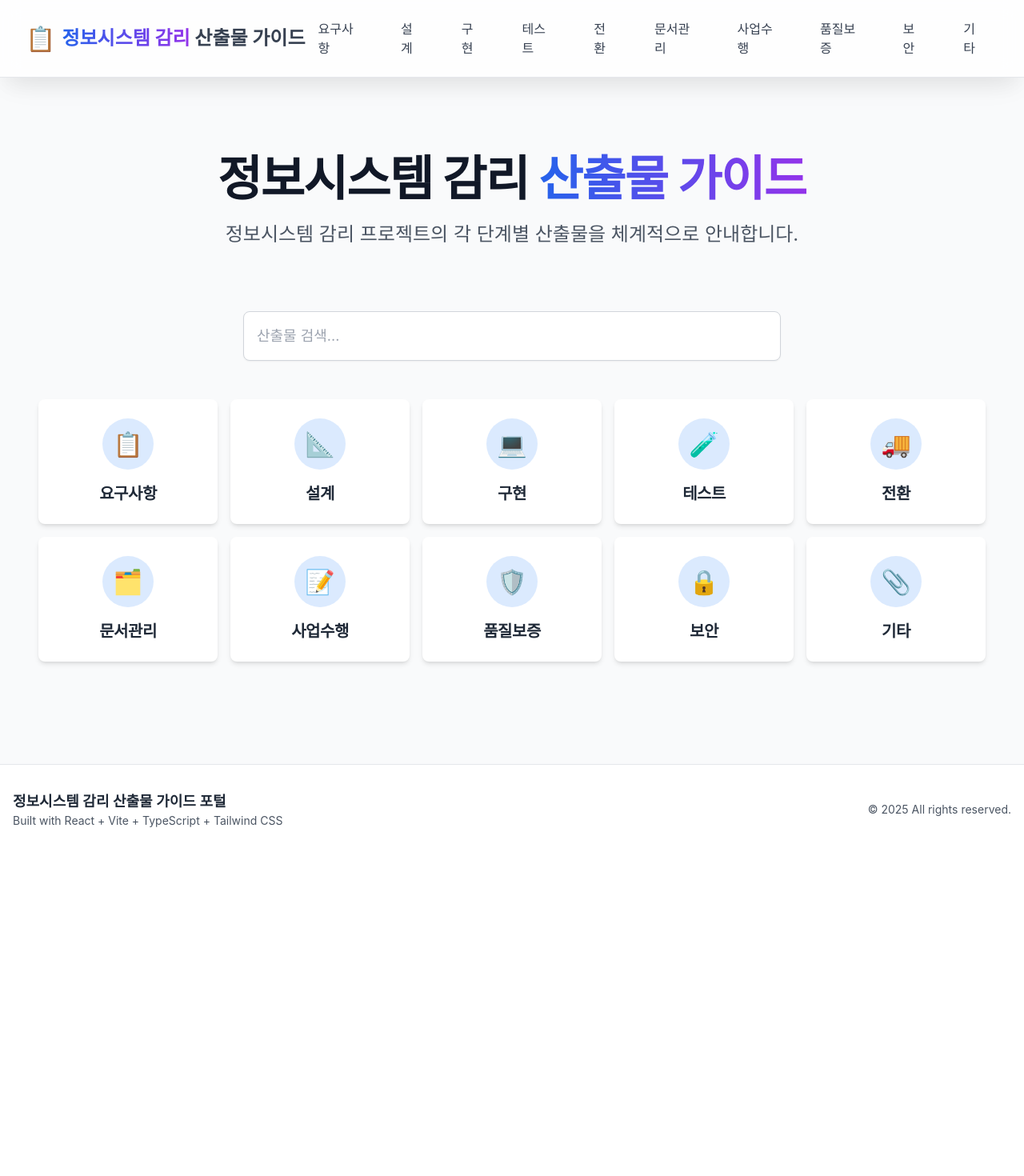
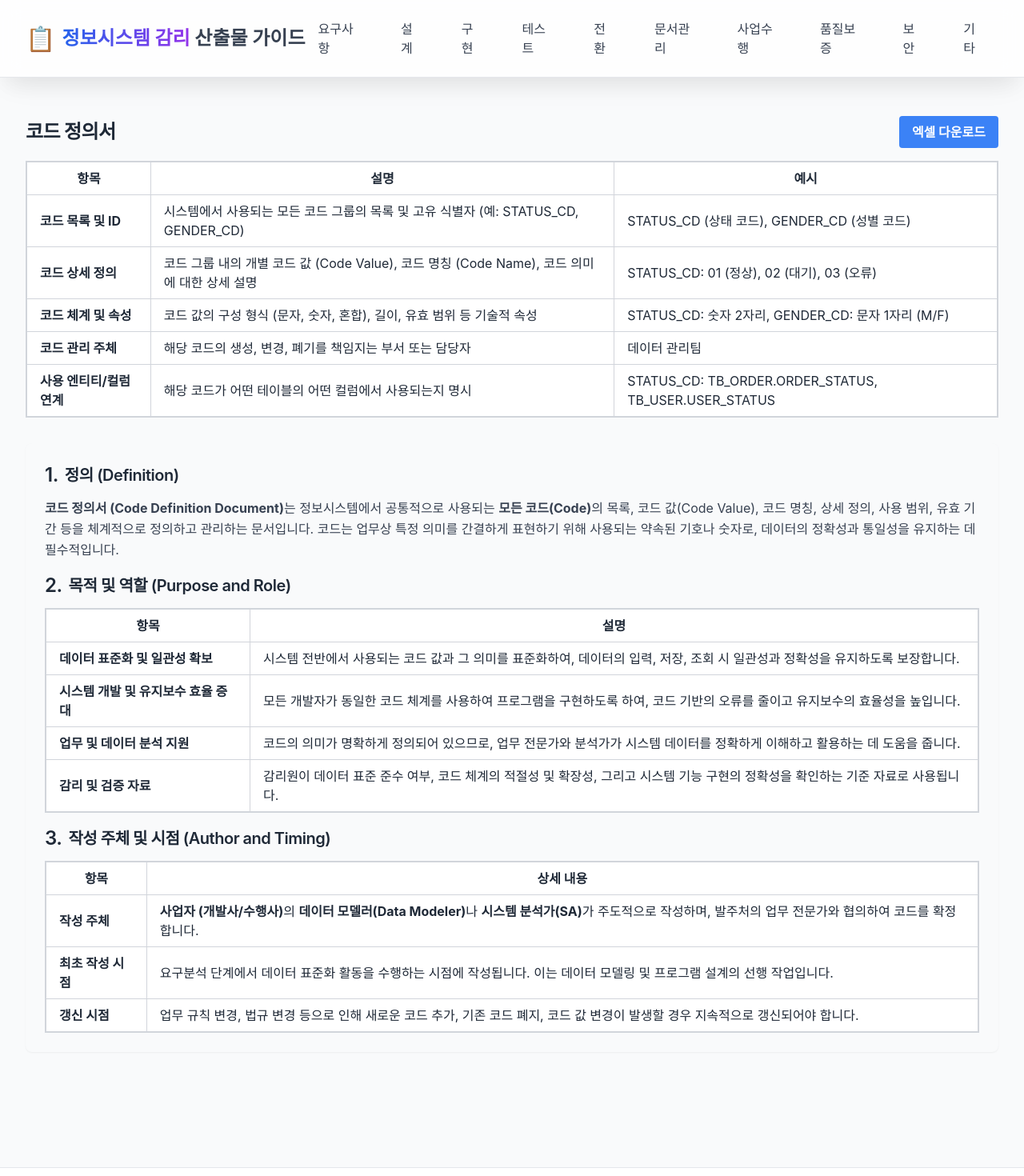
Before and after one commit to jeonck/deliverables-guide, a React (Vite) app: page /#/forms/code-definition-document in a window 1280 px wide. Before the commit this address led to /#/. Shown: the top 1470 px of the page at 80% size. Before the commit the page ends 1068 px from the top, so only its background shows below. Built offline with nearby package versions, Linux system fonts and the light colour scheme.

Commit message:
feat: add code definition document form and update links

```diff
--- a/src/App.tsx
+++ b/src/App.tsx
@@ -45,6 +45,7 @@ import BackupAndRecoveryPlan from './pages/forms/BackupAndRecoveryPlan';
 import SystemInstallationVerificationPlan from './pages/forms/SystemInstallationVerificationPlan';
 import AccessControlDesignDocument from './pages/forms/AccessControlDesignDocument';
 import BusinessFunctionDecompositionDiagram from './pages/forms/BusinessFunctionDecompositionDiagram';
+import CodeDefinitionDocument from './pages/forms/CodeDefinitionDocument';
 
 function App() {
   return (
@@ -98,6 +99,7 @@ function App() {
             <Route path="/forms/system-installation-verification-plan" element={<SystemInstallationVerificationPlan />} />
             <Route path="/forms/access-control-design-document" element={<AccessControlDesignDocument />} />
             <Route path="/forms/business-function-decomposition-diagram" element={<BusinessFunctionDecompositionDiagram />} />
+            <Route path="/forms/code-definition-document" element={<CodeDefinitionDocument />} />
             <Route path="*" element={<Navigate to="/" replace />} />
           </Routes>
         </main>
--- a/src/data/deliverables.ts
+++ b/src/data/deliverables.ts
@@ -204,6 +204,12 @@ export const allDeliverables: Deliverable[] = [
     name: '코드설계서 (객체지향 모델)',
     category: '설계',
     categoryPath: '/design',
+  },
+  {
+    name: '코드 정의서',
+    category: '설계',
+    categoryPath: '/design',
+    formPath: '/forms/code-definition-document',
   },
   {
     name: '초기데이터 구축 계획서',
--- a/src/pages/Design.tsx
+++ b/src/pages/Design.tsx
@@ -32,6 +32,7 @@ const designDeliverables = [
       { name: '데이터베이스 설계서', path: '/forms/database-design-document' },
       { name: '테이블/프로그램 연관도', path: '/design' },
       { name: '코드설계서', path: '/design' },
+      { name: '코드 정의서', path: '/forms/code-definition-document' },
     ],
   },
   {
--- /dev/null
+++ b/src/pages/forms/CodeDefinitionDocument.tsx
@@ -0,0 +1,131 @@
+import React from 'react';
+import { saveAs } from 'file-saver';
+import * as XLSX from 'xlsx';
+
+const CodeDefinitionDocument: React.FC = () => {
+  const tableData = [
+    ['항목', '설명', '예시'],
+    ['코드 목록 및 ID', '시스템에서 사용되는 모든 코드 그룹의 목록 및 고유 식별자 (예: STATUS_CD, GENDER_CD)', 'STATUS_CD (상태 코드), GENDER_CD (성별 코드)'],
+    ['코드 상세 정의', '코드 그룹 내의 개별 코드 값 (Code Value), 코드 명칭 (Code Name), 코드 의미에 대한 상세 설명', 'STATUS_CD: 01 (정상), 02 (대기), 03 (오류)'],
+    ['코드 체계 및 속성', '코드 값의 구성 형식 (문자, 숫자, 혼합), 길이, 유효 범위 등 기술적 속성', 'STATUS_CD: 숫자 2자리, GENDER_CD: 문자 1자리 (M/F)'],
+    ['코드 관리 주체', '해당 코드의 생성, 변경, 폐기를 책임지는 부서 또는 담당자', '데이터 관리팀'],
+    ['사용 엔티티/컬럼 연계', '해당 코드가 어떤 테이블의 어떤 컬럼에서 사용되는지 명시', 'STATUS_CD: TB_ORDER.ORDER_STATUS, TB_USER.USER_STATUS'],
+  ];
+
+  const handleExcelDownload = () => {
+    const worksheet = XLSX.utils.aoa_to_sheet(tableData);
+    const workbook = XLSX.utils.book_new();
+    XLSX.utils.book_append_sheet(workbook, worksheet, '코드정의서');
+    const excelBuffer = XLSX.write(workbook, { bookType: 'xlsx', type: 'array' });
+    const data = new Blob([excelBuffer], { type: 'application/octet-stream' });
+    saveAs(data, '코드정의서.xlsx');
+  };
+
+  return (
+    <div className="container mx-auto p-4">
+      <div className="flex justify-between items-center mb-4">
+        <h1 className="text-2xl font-bold">코드 정의서</h1>
+        <button
+          onClick={handleExcelDownload}
+          className="bg-blue-500 hover:bg-blue-700 text-white font-bold py-2 px-4 rounded"
+        >
+          엑셀 다운로드
+        </button>
+      </div>
+
+      <div className="overflow-x-auto mb-8">
+        <table className="min-w-full bg-white border-2 border-gray-300">
+          <thead>
+            <tr>
+              <th className="border border-gray-300 px-4 py-2">항목</th>
+              <th className="border border-gray-300 px-4 py-2">설명</th>
+              <th className="border border-gray-300 px-4 py-2">예시</th>
+            </tr>
+          </thead>
+          <tbody>
+            {tableData.slice(1).map((row, rowIndex) => ( // Skip header row for rendering
+              <tr key={rowIndex}>
+                {row.map((cell, cellIndex) => (
+                  <td key={cellIndex} className="border border-gray-300 px-4 py-2">
+                    {cellIndex === 0 ? <span className="font-bold">{cell}</span> : cell}
+                  </td>
+                ))}
+              </tr>
+            ))}
+          </tbody>
+        </table>
+      </div>
+
+      <div className="mb-8 p-6 bg-gray-50 rounded-lg shadow-sm">
+        <h2 className="text-xl font-semibold mb-3 flex items-center">
+          <span className="text-2xl mr-2">1.</span> 정의 (Definition)
+        </h2>
+        <p className="mb-4 text-gray-700">
+          <strong>코드 정의서 (Code Definition Document)</strong>는 정보시스템에서 공통적으로 사용되는 <strong>모든 코드(Code)</strong>의 목록, 코드 값(Code Value), 코드 명칭, 상세 정의, 사용 범위, 유효 기간 등을 체계적으로 정의하고 관리하는 문서입니다. 코드는 업무상 특정 의미를 간결하게 표현하기 위해 사용되는 약속된 기호나 숫자로, 데이터의 정확성과 통일성을 유지하는 데 필수적입니다.
+        </p>
+
+        <h2 className="text-xl font-semibold mb-3 flex items-center">
+          <span className="text-2xl mr-2">2.</span> 목적 및 역할 (Purpose and Role)
+        </h2>
+        <div className="overflow-x-auto mb-4">
+          <table className="min-w-full bg-white border-2 border-gray-300">
+            <thead>
+              <tr>
+                <th className="border border-gray-300 px-4 py-2">항목</th>
+                <th className="border border-gray-300 px-4 py-2">설명</th>
+              </tr>
+            </thead>
+            <tbody>
+              <tr>
+                <td className="border border-gray-300 px-4 py-2 font-bold">데이터 표준화 및 일관성 확보</td>
+                <td className="border border-gray-300 px-4 py-2">시스템 전반에서 사용되는 코드 값과 그 의미를 표준화하여, 데이터의 입력, 저장, 조회 시 일관성과 정확성을 유지하도록 보장합니다.</td>
+              </tr>
+              <tr>
+                <td className="border border-gray-300 px-4 py-2 font-bold">시스템 개발 및 유지보수 효율 증대</td>
+                <td className="border border-gray-300 px-4 py-2">모든 개발자가 동일한 코드 체계를 사용하여 프로그램을 구현하도록 하여, 코드 기반의 오류를 줄이고 유지보수의 효율성을 높입니다.</td>
+              </tr>
+              <tr>
+                <td className="border border-gray-300 px-4 py-2 font-bold">업무 및 데이터 분석 지원</td>
+                <td className="border border-gray-300 px-4 py-2">코드의 의미가 명확하게 정의되어 있으므로, 업무 전문가와 분석가가 시스템 데이터를 정확하게 이해하고 활용하는 데 도움을 줍니다.</td>
+              </tr>
+              <tr>
+                <td className="border border-gray-300 px-4 py-2 font-bold">감리 및 검증 자료</td>
+                <td className="border border-gray-300 px-4 py-2">감리원이 데이터 표준 준수 여부, 코드 체계의 적절성 및 확장성, 그리고 시스템 기능 구현의 정확성을 확인하는 기준 자료로 사용됩니다.</td>
+              </tr>
+            </tbody>
+          </table>
+        </div>
+
+        <h2 className="text-xl font-semibold mb-3 flex items-center">
+          <span className="text-2xl mr-2">3.</span> 작성 주체 및 시점 (Author and Timing)
+        </h2>
+        <div className="overflow-x-auto">
+          <table className="min-w-full bg-white border-2 border-gray-300">
+            <thead>
+              <tr>
+                <th className="border border-gray-300 px-4 py-2">항목</th>
+                <th className="border border-gray-300 px-4 py-2">상세 내용</th>
+              </tr>
+            </thead>
+            <tbody>
+              <tr>
+                <td className="border border-gray-300 px-4 py-2 font-bold">작성 주체</td>
+                <td className="border border-gray-300 px-4 py-2"><strong>사업자 (개발사/수행사)</strong>의 <strong>데이터 모델러(Data Modeler)</strong>나 <strong>시스템 분석가(SA)</strong>가 주도적으로 작성하며, 발주처의 업무 전문가와 협의하여 코드를 확정합니다.</td>
+              </tr>
+              <tr>
+                <td className="border border-gray-300 px-4 py-2 font-bold">최초 작성 시점</td>
+                <td className="border border-gray-300 px-4 py-2">요구분석 단계에서 데이터 표준화 활동을 수행하는 시점에 작성됩니다. 이는 데이터 모델링 및 프로그램 설계의 선행 작업입니다.</td>
+              </tr>
+              <tr>
+                <td className="border border-gray-300 px-4 py-2 font-bold">갱신 시점</td>
+                <td className="border border-gray-300 px-4 py-2">업무 규칙 변경, 법규 변경 등으로 인해 새로운 코드 추가, 기존 코드 폐지, 코드 값 변경이 발생할 경우 지속적으로 갱신되어야 합니다.</td>
+              </tr>
+            </tbody>
+          </table>
+        </div>
+      </div>
+    </div>
+  );
+};
+
+export default CodeDefinitionDocument;
```
